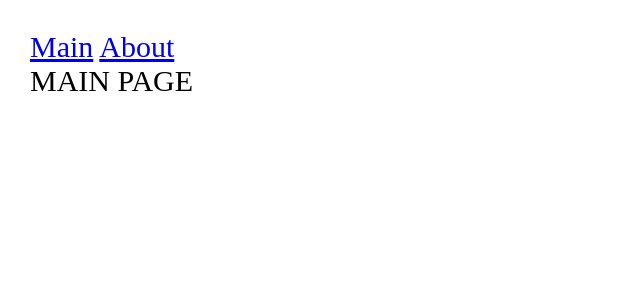
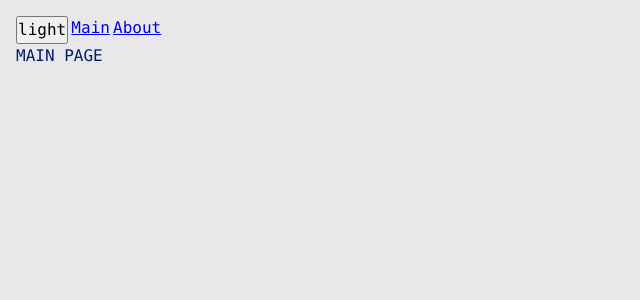
Before and after one commit to GapurEvloev/frontend-project, a React app: page / in a window 1280 px wide. Shown: the top 300 px of the page, without its empty margins (0-640 px from the left). Built offline with nearby package versions, Linux system fonts and the light colour scheme.

Commit message:
styles and themes, context

```diff
--- a/package.json
+++ b/package.json
@@ -32,6 +32,7 @@
     "webpack-dev-server": "^4.7.4"
   },
   "dependencies": {
+    "classnames": "^2.3.2",
     "react": "^17.0.2",
     "react-dom": "^17.0.2",
     "react-router-dom": "^6.2.1"
--- a/src/App.tsx
+++ b/src/App.tsx
@@ -1,14 +1,24 @@
+import { Suspense, useContext, useState } from "react";
 import { Link, Route, Routes } from "react-router-dom";
+import classNames from "classnames";
 import { MainPageAsync } from "./pages/MainPage/MainPage.async";
 import { AboutPageAsync } from "./pages/AboutPage/AboutPage.async";
-import { Suspense } from "react";
+
+import "./styles/index.scss";
+import { useTheme } from "./theme/useTheme";
+
+
 
 const App: React.FC = () => {
+  const {theme, toggleTheme} = useTheme();
+
   return (
-    <div className="app">
+    <div className={classNames("app", theme)}>
       <div style={{ display: "flex", gap: "0.2em" }}>
+        <button onClick={toggleTheme}>
+          {theme}
+        </button>
         <Link to={"/"}>Main</Link>
-        {}
         <Link to={"/about"}>About</Link>
       </div>
       <Suspense fallback={<div>Loading...</div>}>
--- a/src/index.scss
+++ /dev/null
@@ -1,10 +0,0 @@
-* {
-  margin: 0;
-  padding: 0;
-  box-sizing: border-box;
-}
-
-.app {
-  padding: 1em;
-  font-size: 30px;
-}
--- a/src/index.tsx
+++ b/src/index.tsx
@@ -1,11 +1,13 @@
 import { render } from "react-dom";
 import { BrowserRouter } from "react-router-dom";
 import App from "./App";
-import "./index.scss";
+import ThemeProvider from "./theme/ThemeProvider";
 
 render(
   <BrowserRouter>
-    <App />
+    <ThemeProvider>
+      <App />
+    </ThemeProvider>
   </BrowserRouter>,
   document.getElementById("root")
 );
--- /dev/null
+++ b/src/styles/index.scss
@@ -0,0 +1,13 @@
+@import "reset";
+@import "variables/global";
+@import "themes/light";
+@import "themes/dark";
+//@import "";
+
+.app {
+  padding: 1em;
+  font: var(--font-m);
+  background: var(--bg-color);
+  color: var(--primary-color);
+  min-height: 100vh;
+}
--- /dev/null
+++ b/src/styles/reset.scss
@@ -0,0 +1,13 @@
+* {
+  margin: 0;
+  padding: 0;
+  box-sizing: border-box;
+}
+
+input,
+button,
+textarea,
+select {
+  margin: 0;
+  font: inherit;
+}
--- /dev/null
+++ b/src/styles/themes/dark.scss
@@ -0,0 +1,6 @@
+.app.dark {
+  --bg-color: #0e0e75;
+
+  --primary-color: #049604;
+  --secondary-color: #04ff04;
+}
--- /dev/null
+++ b/src/styles/themes/light.scss
@@ -0,0 +1,6 @@
+.app.light {
+  --bg-color: #e8e8ea;
+
+  --primary-color: #041c65;
+  --secondary-color: #0449e0;
+}
--- /dev/null
+++ b/src/styles/variables/global.scss
@@ -0,0 +1,11 @@
+:root {
+  --font-family-main: Consolas, Helvetica, sans-serif;
+
+  --font-size-m: 16px;
+  --font-line-m: 1.5;
+  --font-m: var(--font-size-m) / var(--font-line-m) var(--font-family-main);
+
+  --font-size-l: 24px;
+  --font-line-l: 1.5;
+  --font-l: var(--font-size-l) / var(--font-line-l) var(--font-family-main);
+}
--- /dev/null
+++ b/src/theme/ThemeContext.ts
@@ -0,0 +1,15 @@
+import { createContext } from "react";
+
+export enum Theme {
+  LIGHT = "light",
+  DARK = "dark",
+}
+
+export interface ThemeContextProps {
+  theme?: Theme;
+  setTheme?: (theme: Theme) => void
+}
+
+export const ThemeContext = createContext<ThemeContextProps>({});
+
+export const LOCAL_STORAGE_THEME_KEY = "front-project-theme";
--- /dev/null
+++ b/src/theme/ThemeProvider.tsx
@@ -0,0 +1,25 @@
+import { FC, useMemo, useState } from "react";
+import { LOCAL_STORAGE_THEME_KEY, Theme, ThemeContext } from "./ThemeContext";
+
+const defaultTheme =
+  (localStorage.getItem(LOCAL_STORAGE_THEME_KEY) as Theme) || Theme.LIGHT;
+
+const ThemeProvider: FC = ({ children }) => {
+  const [theme, setTheme] = useState<Theme>(defaultTheme);
+
+  const defaultProps = useMemo(
+    () => ({
+      theme,
+      setTheme,
+    }),
+    [theme]
+  );
+
+  return (
+    <ThemeContext.Provider value={defaultProps}>
+      {children}
+    </ThemeContext.Provider>
+  );
+};
+
+export default ThemeProvider;
--- /dev/null
+++ b/src/theme/useTheme.ts
@@ -0,0 +1,22 @@
+import { useContext } from "react";
+import { LOCAL_STORAGE_THEME_KEY, Theme, ThemeContext } from "./ThemeContext";
+
+interface UseThemeResult {
+  toggleTheme: () => void;
+  theme: Theme;
+}
+
+export function useTheme(): UseThemeResult {
+  const { theme, setTheme } = useContext(ThemeContext);
+
+  const toggleTheme = () => {
+    const newTheme = theme === Theme.DARK ? Theme.LIGHT : Theme.DARK;
+    setTheme(newTheme);
+    localStorage.setItem(LOCAL_STORAGE_THEME_KEY, newTheme);
+  };
+
+  return {
+    theme,
+    toggleTheme
+  }
+}
```
